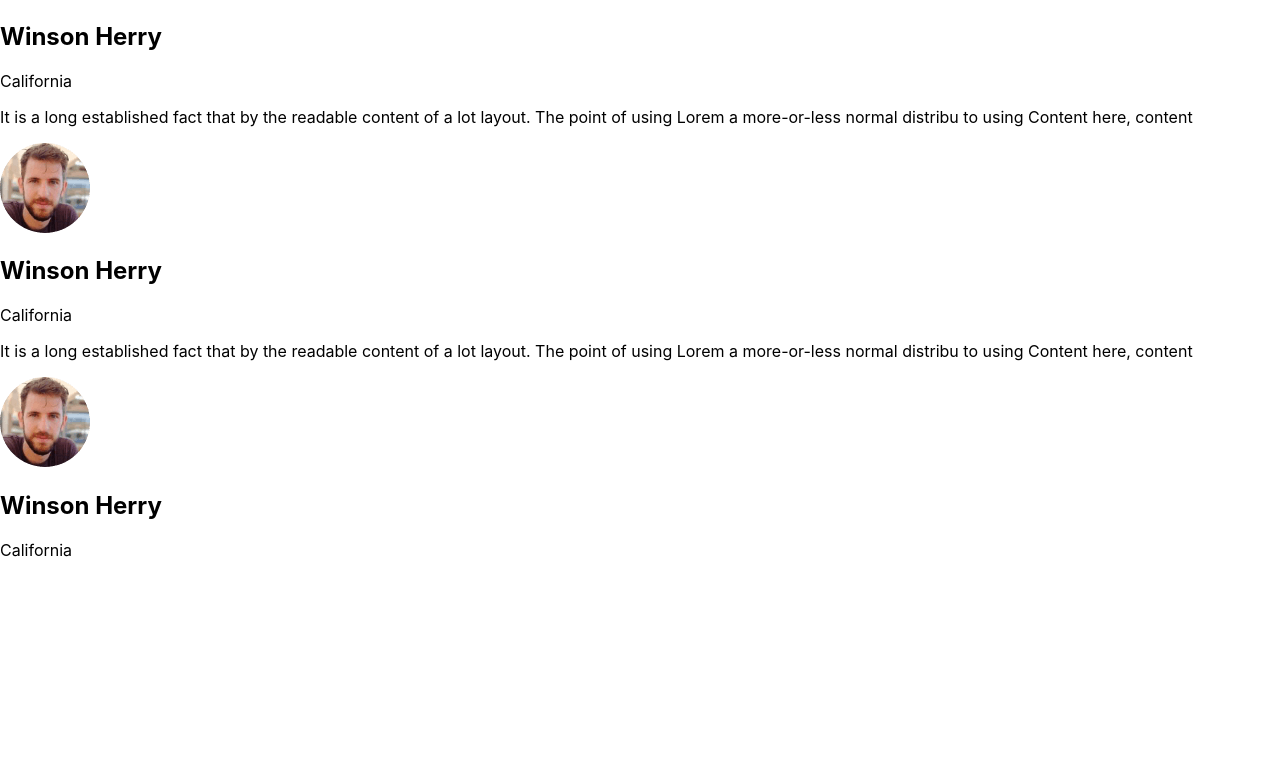
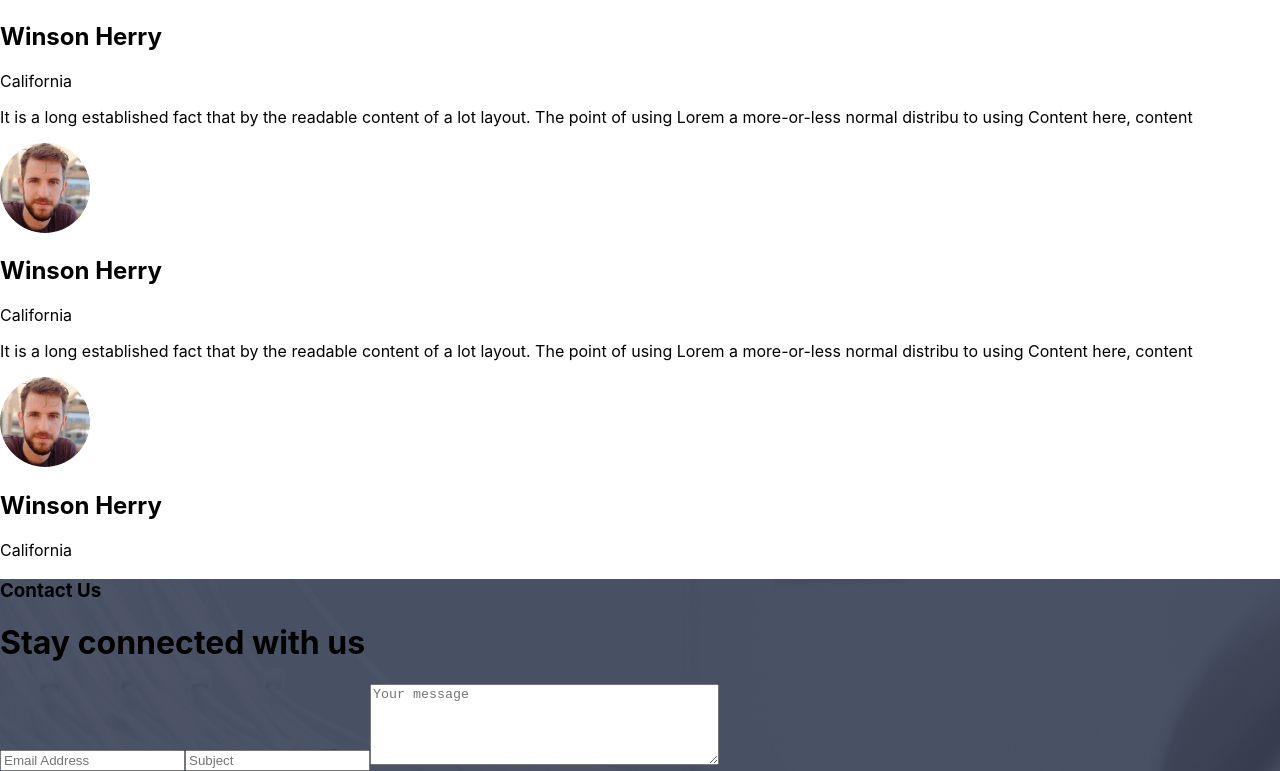
Before and after one commit to Shikder-Vai/doctor-portal-clinte, a React (Create React App) app: page / in a window 1280 px wide. Shown: the part 5840-6611 px from the top of the page. Before the commit the page ends 6416 px from the top, so only its background shows below. Built offline with nearby package versions, Linux system fonts and the light colour scheme.

Commit message:
contact  added

```diff
--- /dev/null
+++ b/src/Pages/Home/ContactUs.js
@@ -0,0 +1,39 @@
+import React from "react";
+import bgImage from "../../assets/images/appointment.png";
+
+const ContactUs = () => {
+  return (
+    <div
+      style={{ backgroundImage: `url(${bgImage})` }}
+      className="bg-no-repeat bg-cover bg-center my-5 p-3"
+    >
+      <div className=" flex flex-col justify-center items-center my-5">
+        <h3 className="text-primary font-bold">Contact Us</h3>
+        <h1 className="text-white text-2xl">Stay connected with us</h1>
+      </div>
+      <form className=" flex flex-col justify-center items-center">
+        <input
+          type="text"
+          placeholder="Email Address"
+          class="input mt-3 input-bordered input-md w-full max-w-xs inline-block"
+        />
+        <input
+          type="text"
+          placeholder="Subject"
+          class="input mt-3 input-bordered input-md w-full max-w-xs"
+        />
+        {/* <!-- lg --> */}
+        <textarea
+          name="massege"
+          placeholder="Your message"
+          id=""
+          cols="41"
+          rows="5"
+          className="border-2 mt-3 rounded-lg border-solid border-accent"
+        ></textarea>
+      </form>
+    </div>
+  );
+};
+
+export default ContactUs;
--- a/src/Pages/Home/Home.js
+++ b/src/Pages/Home/Home.js
@@ -4,6 +4,7 @@ import Info from "./Information/Info";
 import ServicesSection from "./Services/ServicesSection";
 import MakeAppointment from "./MakeAppointment";
 import Testimonial from "./Testimonial/Testimonial";
+import ContactUs from "./ContactUs";
 
 const Home = () => {
   return (
@@ -13,6 +14,7 @@ const Home = () => {
       <ServicesSection></ServicesSection>
       <MakeAppointment></MakeAppointment>
       <Testimonial></Testimonial>
+      <ContactUs />
     </div>
   );
 };
```
